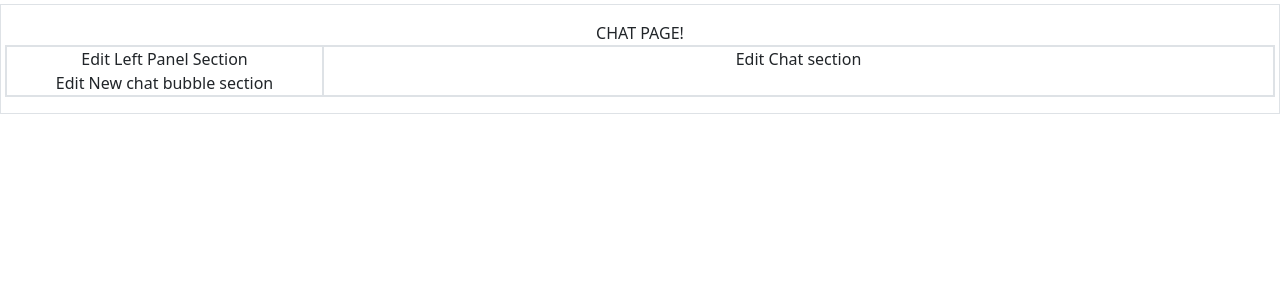
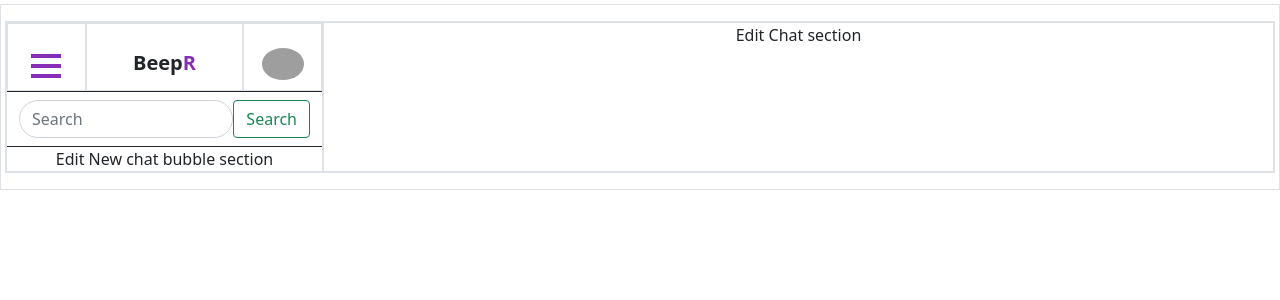
Before and after one commit to sirKay1010/Final_Project-Beepr, a Flask app: page /chat_page in a window 1280 px wide. Shown: the top 300 px of the page. Run offline with Flask 2, Linux system fonts and the light colour scheme; some libraries are stand-ins or nearby versions; grey boxes are pictures that could not be loaded.

Commit message:
update progress on chat page

```diff
--- a/static/styles.css
+++ b/static/styles.css
@@ -10,3 +10,31 @@
 .submit-btn:hover{
     background-color: #929ad9;
 }
+.fa-1x {
+    font-size: 1.5rem;
+}
+
+.reset-btn{
+    background-color: transparent;
+    border-width: 0;
+    font-family: inherit;
+    font-size: inherit;
+    font-style: inherit;
+    font-weight: inherit;
+    line-height: inherit;
+    padding: 0;
+}
+
+.hamburger-menu{
+    width: 30px;
+    height: 4px;
+    background-color: #872eb8;
+    margin: 6px 0;
+}
+/* Fix for a simple animation */
+.hamburger-menu:hover{
+    width: 20px;
+    height: 6px;
+    background-color: #929ad9;
+    margin: 6px 0;
+}
--- a/templates/chat_page.html
+++ b/templates/chat_page.html
@@ -14,13 +14,59 @@ GENERAL TODO
 
 <!-- Main Page Container -->
 <div class="container-fluid my-1 p-3 text-center border">
-        CHAT PAGE!
     <!-- Row to fit the two columns -->
     <div class="row border">
         <!-- Left Panel Section -->
         <div class="col-3 section border">
-                Edit Left Panel Section
-                <!-- TODO -->
+
+            <!-- Profile/Logo/hamburger menu -->
+            <div class="row border-bottom border-dark">
+                <div class="col-3 border pt-4">
+                    <!-- Hamburger Menu anchor -->
+                    <button class="reset-btn" type="button" data-bs-toggle="offcanvas" data-bs-target="#profile_section" aria-controls="profile_section">
+                                <div class="hamburger-menu"></div>
+                                <div class="hamburger-menu"></div>
+                                <div class="hamburger-menu"></div>
+                            </span>
+                      </button>
+                </div>
+                        <!-- Offcanvas Start -->
+                    <div class="offcanvas offcanvas-start" tabindex="-1" id="profile_section"
+                        aria-labelledby="profile_Label">
+                        <!-- Header -->
+                        <div class="offcanvas-header">
+                            <h5 class="offcanvas-title" id="profile_Label">Offcanvas</h5>
+                            <button type="button" class="btn-close text-reset" data-bs-dismiss="offcanvas"
+                                aria-label="Close"></button>
+                        </div>
+                        <!-- Body -->
+                        <div class="offcanvas-body">
+                            <div>
+                                Profile
+                            </div>
+                        </div>
+                    </div>
+
+                <!-- Logo section -->
+                <div class="col-6 fs-5 fw-bolder text-center border pt-4">
+                    Beep<span style="color:#872eb8">R</span>
+                </div>
+                <div class="col-3 border  pt-4">
+                    <img src="https://upload.wikimedia.org/wikipedia/commons/thumb/4/49/A_black_image.jpg/2560px-A_black_image.jpg" style="width: 42px;" alt="profile img" class="rounded-circle">
+                </div>
+            </div>
+            <!-- Search bar -->
+            <div class="row py-2 border-bottom border-dark">
+                <div class="container-fluid">
+                    <form class="d-flex">
+                        <input type="search" class="form-control rounded-pill" placeholder="Search" aria-label="Search">
+                        <button class="btn btn-outline-success" type="submit">Search</button>
+                    </form>
+                </div>
+            </div>
+            <!-- Friends Chat section -->
+            <div class="row">
+            </div>
 
             <!-- New chat bubble setion -->
             <div class="">
--- a/templates/login.html
+++ b/templates/login.html
@@ -34,7 +34,7 @@ Sign In
             <div class="form-floating mb-3">
                 <input type="text" class="form-control mx-auto" id="floatingUsername" name="username" placeholder="Username"
                     autofocus autocomplete="off">
-                <label for="floatingUsername mx-auto w-auto">Username</label>
+                <label class="form-label" for="floatingUsername mx-auto w-auto">Username</label>
             </div>
             <!-- Password Field -->
             <div class="form-floating mb-3">
```
Also changed, not shown: templates/layout.html (line endings or trailing spaces). Lines whose indentation alone changed are shown as unchanged.
